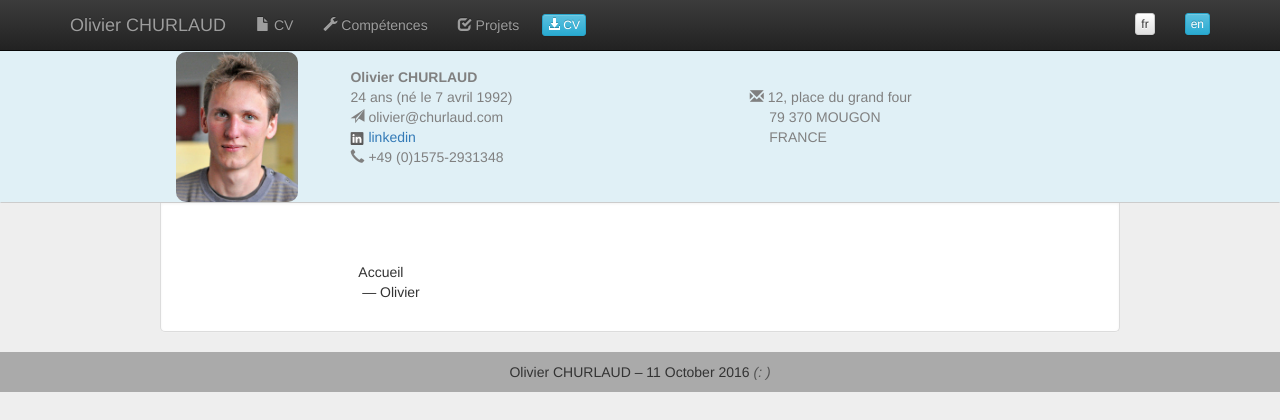
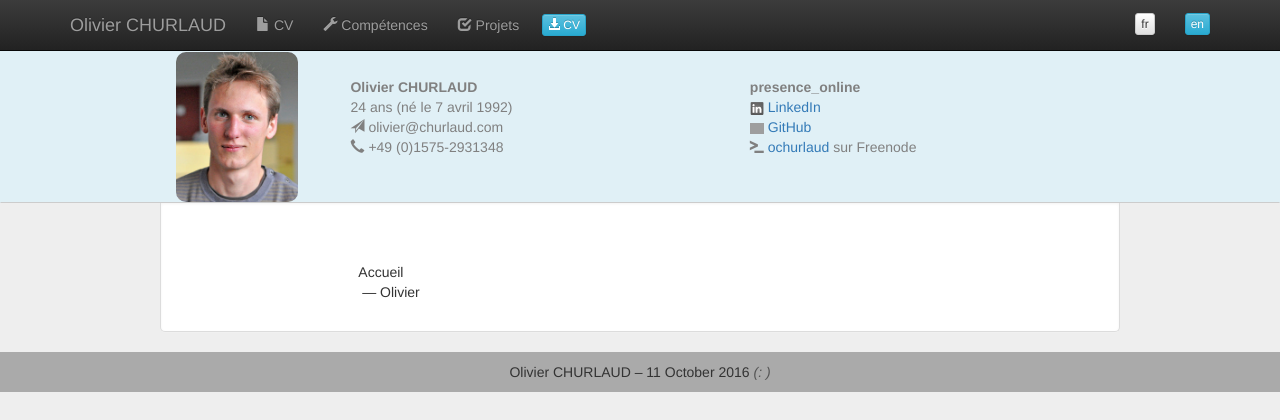
Before and after one commit to ochurlaud/site-cv, a PHP site: page /index.php in a window 1280 px wide. Shown: the top 420 px of the page. Run offline with PHP 8.4, Linux system fonts and the light colour scheme; data that the repository does not hold is empty; grey boxes are pictures that could not be loaded.

Commit message:
Add online presence

```diff
--- a/includes/bandeau.php
+++ b/includes/bandeau.php
@@ -9,15 +9,15 @@
                 <strong>Olivier CHURLAUD</strong><br />
                 <?php echo $age . ' ' . _("ans") . ' (' ._("né le 7 avril 1992") .')';?><br />
                 <span class="glyphicon glyphicon-send"></span> <span class="adressemail">moc.dualruhc@reivilo</span><br />
-                <img src="img/linkedin_nb.png" width="14px" /> <a href="<?php echo _("linkedin");?>" alt="lien linkedin"><?php echo _("linkedin");?></a><br />
-                <span class="glyphicon glyphicon-earphone"></span> +49 (0)1575-2931348<br />
+                <span class="glyphicon glyphicon-earphone"></span> +49 (0)1575-2931348 <br />
             </address>
         </div>
         <div class="col-sm-6 col-md-4">
             <address>
-                <span class="glyphicon glyphicon-envelope"></span> 12, place du grand four<br />
-                &nbsp;&nbsp;&nbsp;&nbsp;&nbsp;79 370 MOUGON</br />
-                &nbsp;&nbsp;&nbsp;&nbsp;&nbsp;FRANCE
+                <strong><?php echo _("presence_online"); ?></strong><br />
+                <img src="img/linkedin_nb.png" width="14px" /> <a href="<?php echo _("linkedin");?>" alt="lien linkedin">LinkedIn</a><br />
+                <img src="img/github.png" width="14px" /> <a href="https://github.com/ochurlaud" alt="lien github">GitHub</a><br />
+                <span class="glyphicon glyphicon-console"></span> <a href="irc://freenode/ochurlaud">ochurlaud</a> <?php echo _("sur"); ?> Freenode
             </address>
         </div>
     </div>
```
Also changed, not shown: 4 other files.
